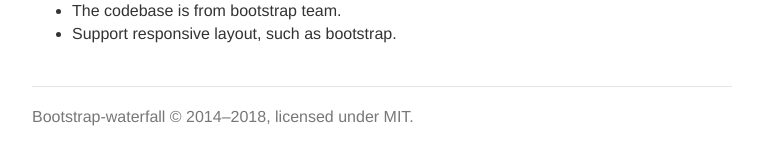
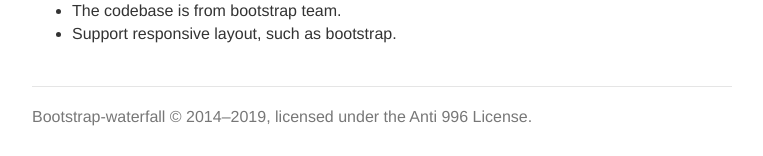
Before and after one commit to mystist/bootstrap-waterfall, a Jekyll site: the page built from index.md, in a window 1280 px wide. Shown: the part 1338-1494 px from the top of the page, without its empty margins (258-1021 px from the left). Built offline with Jekyll 4.4.1, drawn with Linux system fonts in a browser that asks for light colours; Markdown is read by kramdown in place of the engine named in the settings.

Commit message:
:tada: Change license from MIT to Anti 996

```diff
--- a/_includes/footer.html
+++ b/_includes/footer.html
@@ -1,3 +1,3 @@
 <div class="footer">
-  <p>Bootstrap-waterfall © 2014–2018, licensed under MIT.</p>
+  <p>Bootstrap-waterfall © 2014–2019, licensed under the Anti 996 License.</p>
 </div>
```
